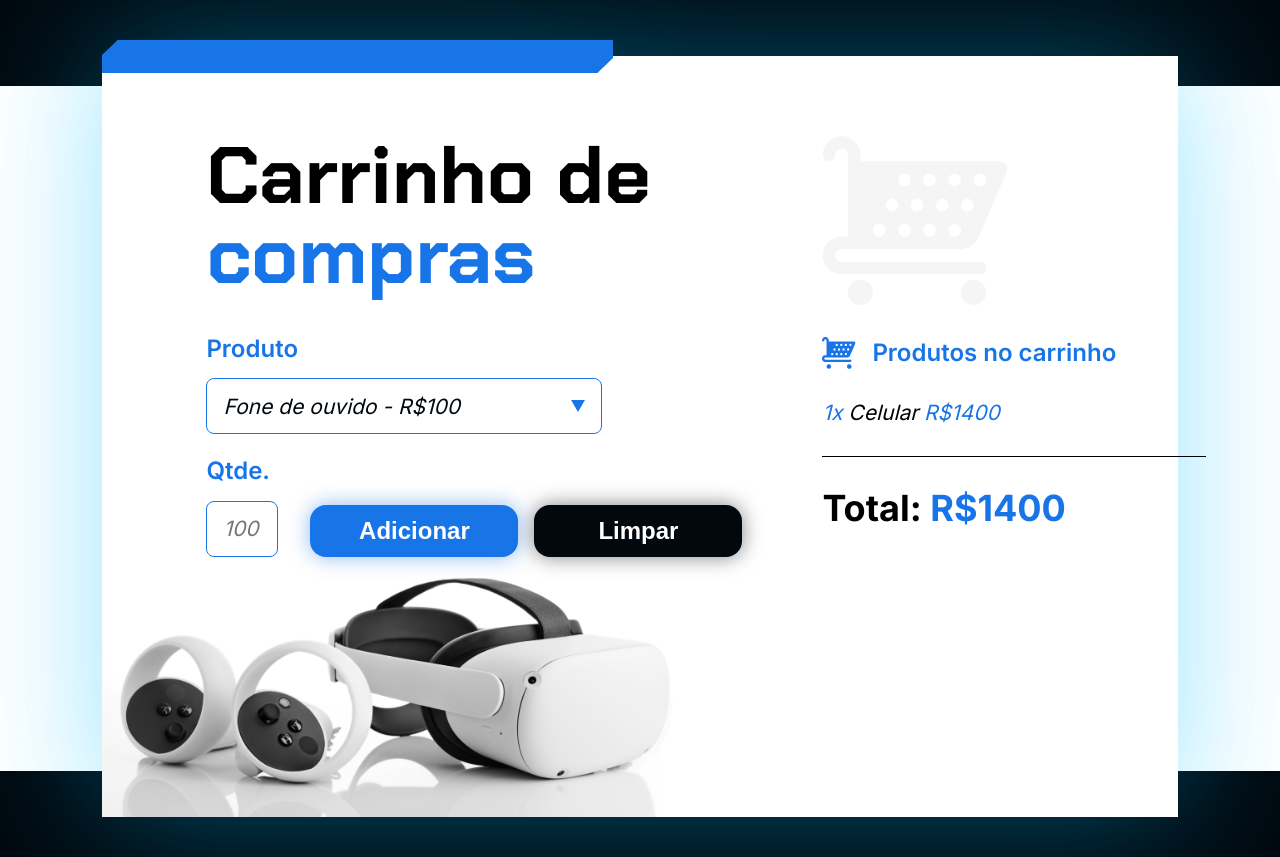
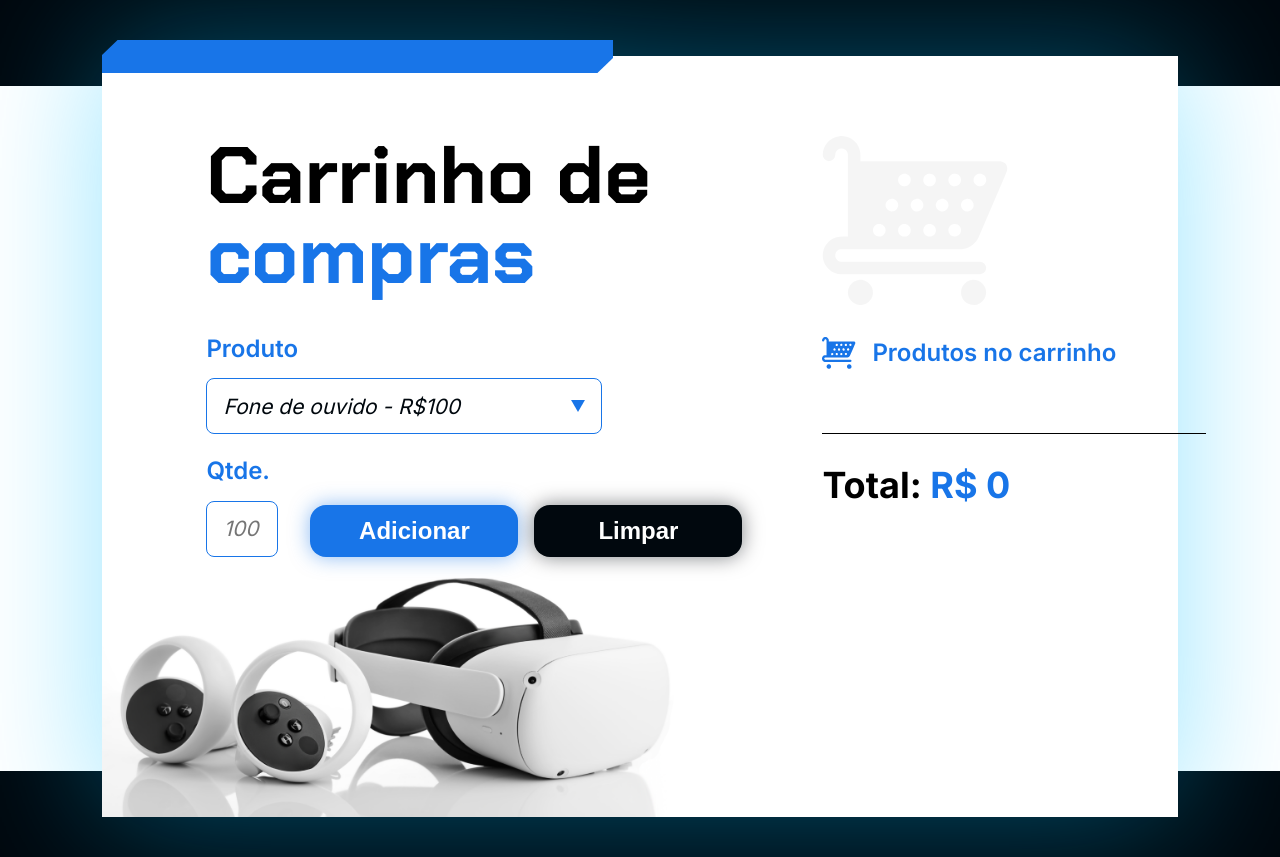
Before and after one commit to lborgesc/Shopping-basket, a plain HTML site: page index.html in a window 1280 px wide. Drawn offline with Linux system fonts and the light colour scheme.

Commit message:
cleaning the code

```diff
--- a/index.html
+++ b/index.html
@@ -56,15 +56,12 @@
       </div>
 
       <section class="carrinho__produtos" id="lista-produtos">
-        <section class="carrinho__produtos__produto">
-          <span class="texto-azul">1x</span> Celular <span class="texto-azul">R$1400</span>
-        </section>
       </section>
 
       <div class="divisoria"></div>
 
       <p class="carrinho__total">
-        Total: <span class="texto-azul" id="valor-total">R$1400</span>
+        Total: <span class="texto-azul" id="valor-total">R$ 0</span>
       </p>
     </section>
   </main>
--- a/js/app.js
+++ b/js/app.js
@@ -19,7 +19,7 @@ function addProducts() {
 function sum( value,  quantity) {
     const amountElement = document.getElementById("valor-total");
     const amount = amountElement.innerText.replace(/R\$/g, "").trim();
-    amountElement.innerText = `R$${parseInt(amount) + (parseInt(value) * parseInt(quantity))}`;
+    amountElement.innerText = `R$ ${parseInt(amount) + (parseInt(value) * parseInt(quantity))}`;
 }
 
 function addCart( item, value, quantity ) {
@@ -27,14 +27,15 @@ function addCart( item, value, quantity ) {
 
     listItens.innerHTML += `
         <section class="carrinho__produtos__produto">
-            <span class="texto-azul">${quantity}x</span> ${item} <span class="texto-azul">R$${value}</span>
+            <span class="texto-azul">${quantity}x</span> ${item} <span class="texto-azul">R$ ${value}</span>
         </section>
     `;
+    document.getElementById("quantidade").value = "";
 }
 
 function cleanProducts() {
     const listItens = document.querySelectorAll('section[id="lista-produtos"] > section');
-    document.getElementById("valor-total").innerText = 'R$0';
+    document.getElementById("valor-total").innerText = 'R$ 0';
     document.getElementById("quantidade").value = "";
     listItens.forEach(element => {
         element.remove();
```
